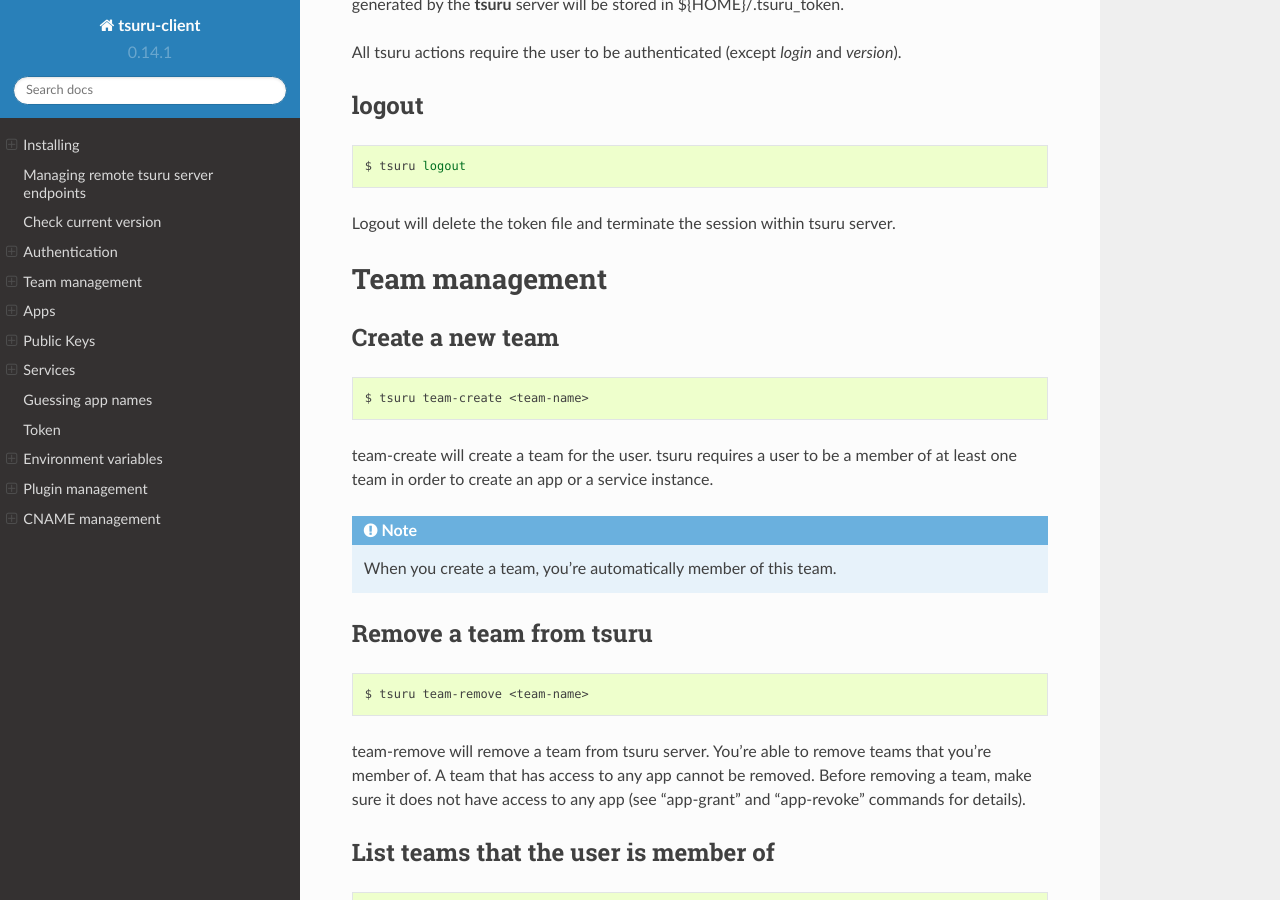
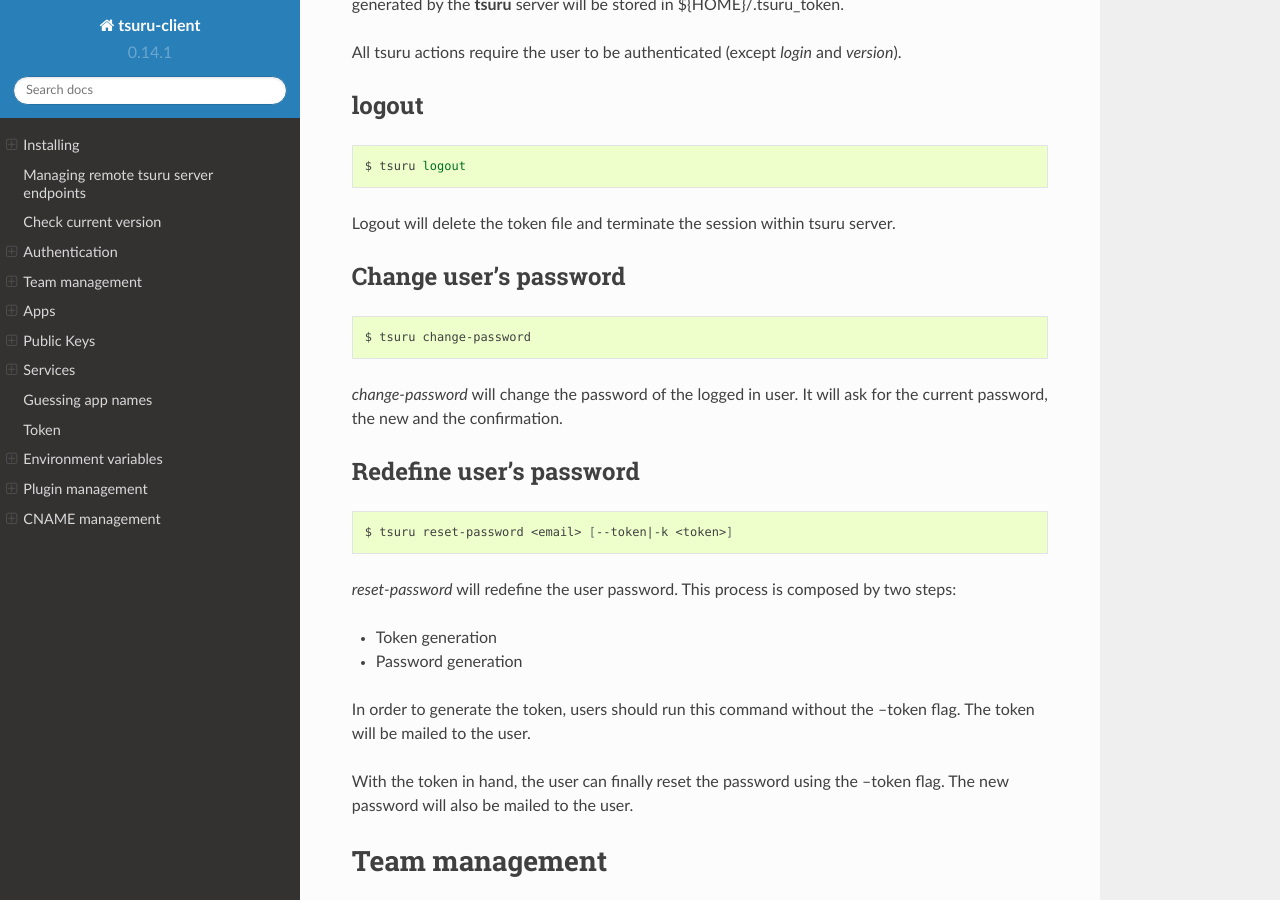
Before and after one commit to tsuru/tsuru-client, a Sphinx documentation site: the page built from docs/source/index.rst, in a window 1280 px wide and 900 px high, scrolled down 3221 px. Built offline with Sphinx 7.4.7 and the Read the Docs theme 2.0.0, drawn with Linux system fonts in a browser that asks for light colours; some of the changed text lies outside the part shown.

Commit message:
add docs about change and reset password.

```diff
--- a/docs/source/index.rst
+++ b/docs/source/index.rst
@@ -197,6 +197,39 @@ logout
     $ tsuru logout
 
 Logout will delete the token file and terminate the session within tsuru server.
+
+Change user's password
+----------------------
+
+.. highlight:: bash
+
+::
+
+    $ tsuru change-password
+
+`change-password` will change the password of the logged in user.
+It will ask for the current password, the new and the confirmation.
+
+Redefine user's password
+------------------------
+
+.. highlight:: bash
+
+::
+
+    $ tsuru reset-password <email> [--token|-k <token>]
+
+`reset-password` will redefine the user password.
+This process is composed by two steps:
+
+- Token generation
+- Password generation
+
+In order to generate the token, users should run this command without the --token flag.
+The token will be mailed to the user.
+
+With the token in hand, the user can finally reset the password using the --token flag.
+The new password will also be mailed to the user.
 
 Team management
 ===============
@@ -627,7 +660,10 @@ Display information about a service
 
 service-info will display a list of all instances of a given service (that the user has access to), and apps bound to these instances.
 
+
 .. highlight:: bash
+
+::
 
     $ tsuru service-info mysql
     Info for "mysql"
```
